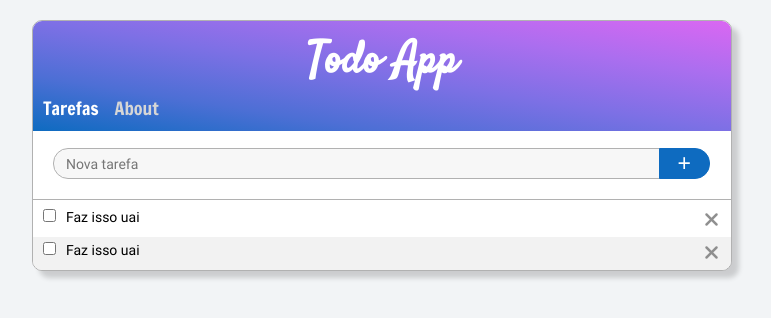
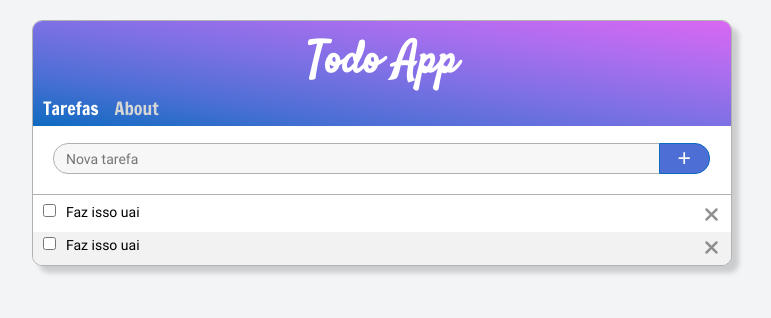
Before and after one commit to utoliveira/TodoListApp, a React (Create React App) app in the folder todo-list/: page / in a window 1280 px wide. Shown: the top 318 px of the page, without its empty margins (258-1029 px from the left). Built offline with nearby package versions, Linux system fonts and the light colour scheme.

Commit message:
[React] Organizada no CSS

```diff
--- a/todo-list/src/App.css
+++ b/todo-list/src/App.css
@@ -72,8 +72,8 @@ body{
   --cor-inside-container: white;
   --cor-close-icon: #848484e8;
 
-  --cor-green: #0e6bc0;
-  --cor-green-border: #0e6bc0;
+  --cor-btn-primary: #4d6fd5;
+  --cor-btn-primary-border: #0e6bc0;
 
   --font-size-medium: 14px;
   --font-size-paragraph:15px;
--- a/todo-list/src/components/css/common.css
+++ b/todo-list/src/components/css/common.css
@@ -1,5 +1,5 @@
 .navbar{
-    padding: 10px;
+    padding: 10px 10px 5px 10px;
     background-image: linear-gradient(to right top, #0e6bc0, #4d6fd5, #7d70e5, #ab6eef, #da67f2);
 }
 
--- a/todo-list/src/components/css/pages/todos.css
+++ b/todo-list/src/components/css/pages/todos.css
@@ -10,8 +10,8 @@
 
 .btn--submit{
     padding: 1px 18px;
-    border: 1px solid var(--cor-green-border);
-    background-color: var(--cor-green);
+    border: 1px solid var(--cor-btn-primary-border);
+    background-color: var(--cor-btn-primary);
     border-radius: 0 15px 15px 0px;
     color: var(--cor-texto);
     position: relative;
```
